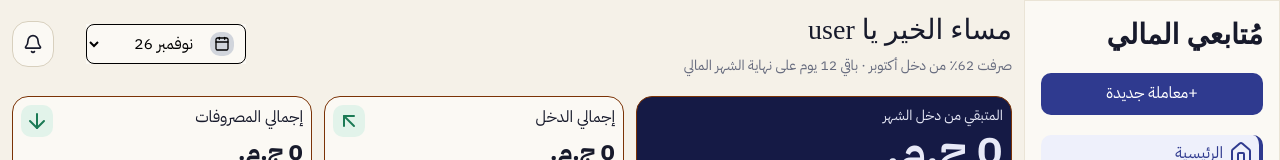
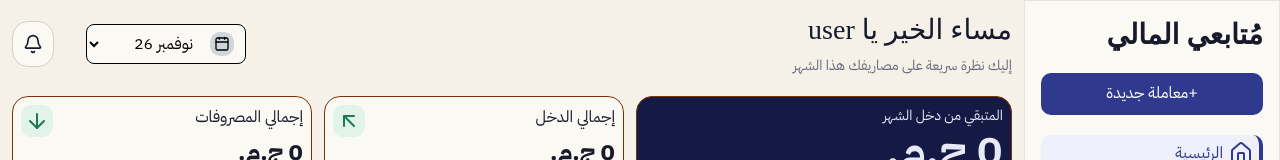
Before and after one commit to ibrahim-md009/income-tracker, a React (Vite) app: page / in a window 1280 px wide. Shown: the top 160 px of the page. Built offline with nearby package versions, Linux system fonts and the light colour scheme; a web font is replaced by a local one.

Commit message:
chore: change home subtitle header

```diff
--- a/src/pages/home/Header.jsx
+++ b/src/pages/home/Header.jsx
@@ -20,7 +20,7 @@ const Header = () => {
           <div className="flex flex-col gap-2">
             <h2 className="text-fg font-voice text-voice">{` مساء الخير  يا ${name}`}</h2>
             <p className="text-fg-muted text-sm">
-              صرفت 62٪ من دخل أكتوبر · باقي 12 يوم على نهاية الشهر المالي
+              إليك نظرة سريعة على مصاريفك هذا الشهر
             </p>
           </div>
         </div>
```
